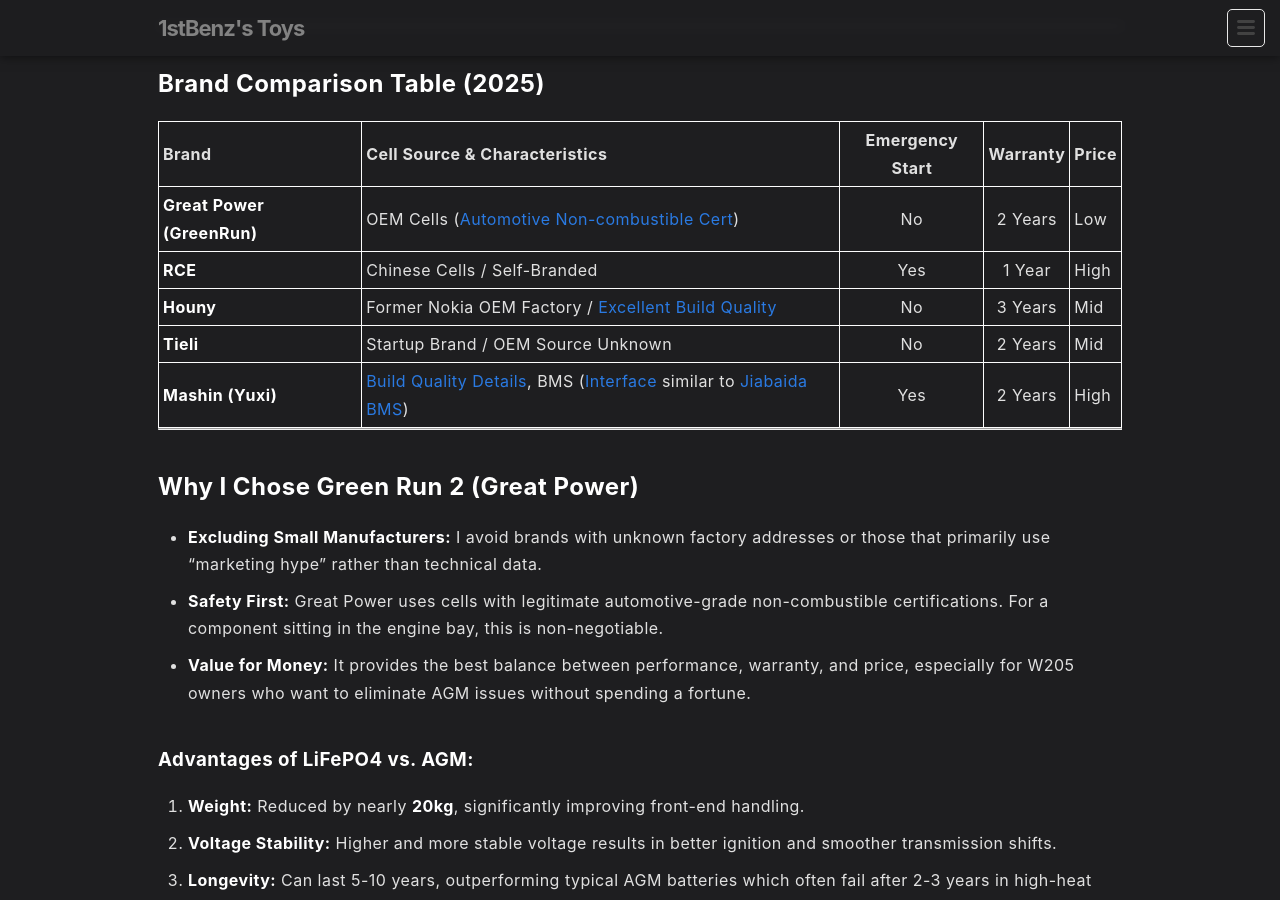
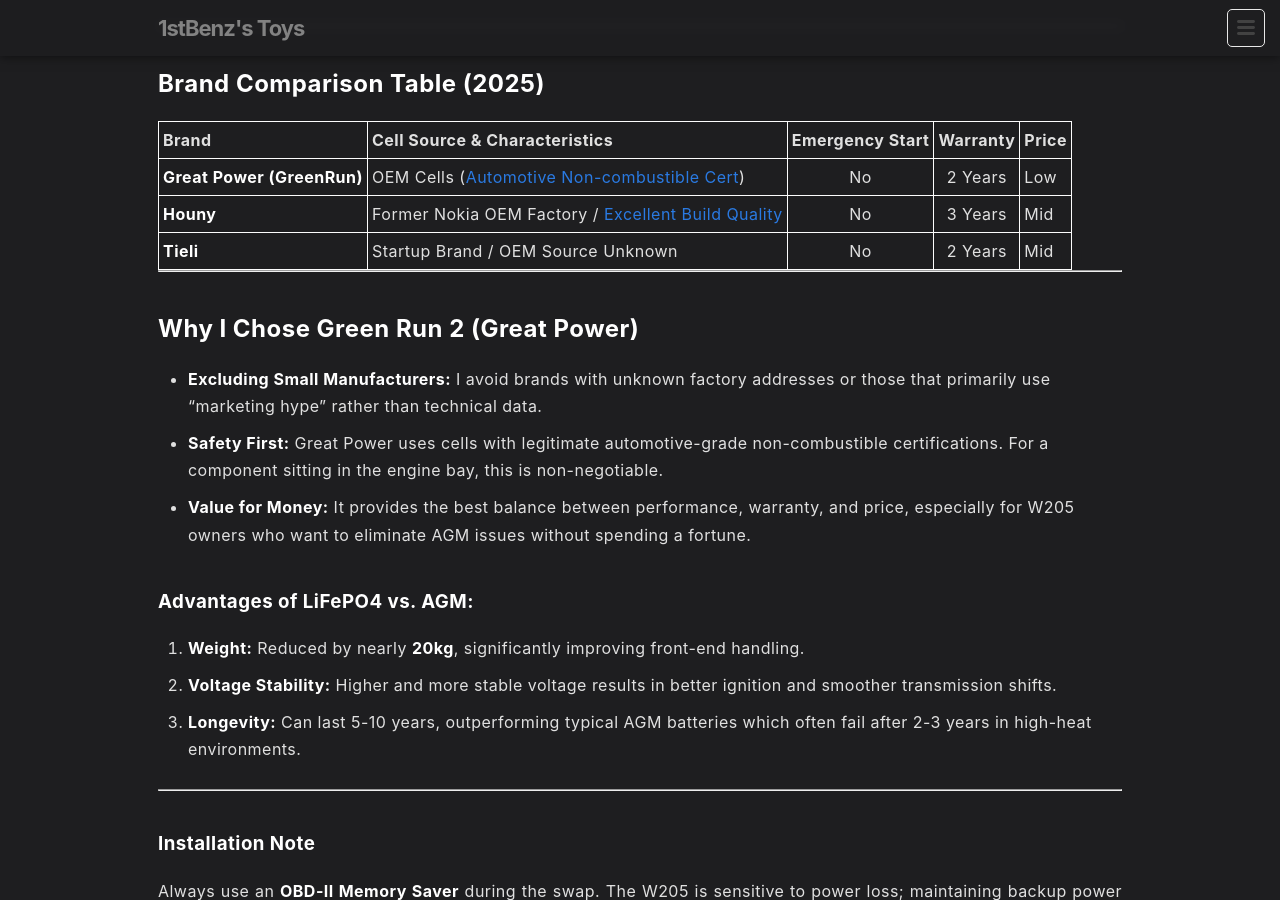
Before and after one commit to 1stbenz/1stbenz.github.io, a Jekyll site: the page built from _posts/en/2025-04-20-greenrun.md, in a window 1280 px wide and 900 px high, scrolled down 879 px. Built offline with Jekyll 4.4.1, drawn with Linux system fonts in a browser that asks for light colours.

Commit message:
Update 2025-04-20-greenrun.md

```diff
--- a/_posts/en/2025-04-20-greenrun.md
+++ b/_posts/en/2025-04-20-greenrun.md
@@ -36,10 +36,8 @@
 | Brand | Cell Source & Characteristics | Emergency Start | Warranty | Price |
 |:---|:---|:---:|:---:|:---|
 | **Great Power (GreenRun)** | OEM Cells ([Automotive Non-combustible Cert](https://batteryfinds.com/wp-content/uploads/2021/09/Great-Power-100Ah-Lithium-Iron-PhosphateLiFePO4-LFP-Battery-Cell-Product-Specification.pdf)) | No | 2 Years | Low |
-| **RCE** | Chinese Cells / Self-Branded | Yes | 1 Year | High |
 | **Houny** | Former Nokia OEM Factory / [Excellent Build Quality](https://youtu.be/qL8HSL3h-MU) | No | 3 Years | Mid |
 | **Tieli** | Startup Brand / OEM Source Unknown | No | 2 Years | Mid |
-| **Mashin (Yuxi)** | [Build Quality Details](/images/yuxi01.webp), BMS ([Interface](/images/yuxi02.webp) similar to [Jiabaida BMS](/images/yuxi03.webp)) | Yes | 2 Years | High |
 
 ---
 
```
